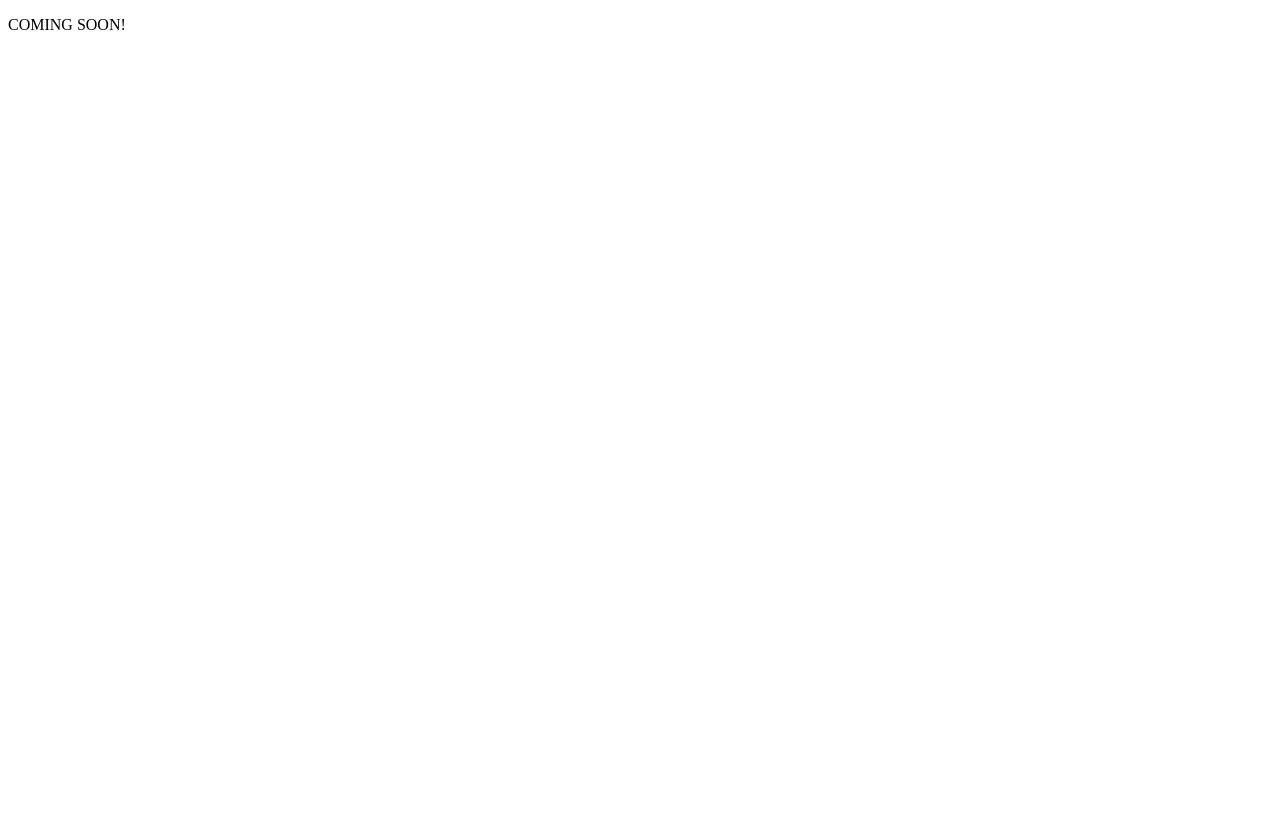
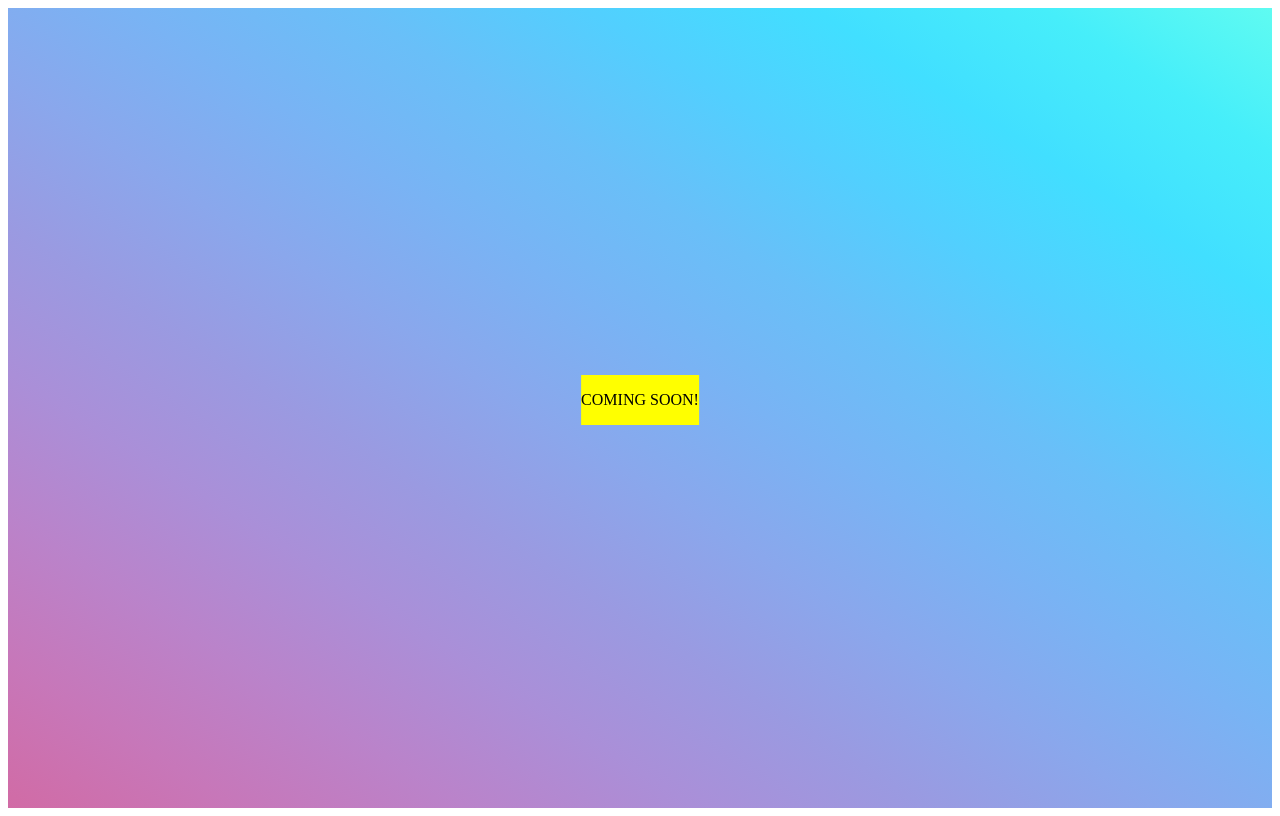
Before and after one commit to kuterima/kuterima.github.io, a plain HTML site: page index.html in a window 1280 px wide. Drawn offline with Linux system fonts and the light colour scheme.

Commit message:
Fixed Background

```diff
--- a/index.html
+++ b/index.html
@@ -5,10 +5,12 @@
     <meta http-equiv="X-UA-Compatible" content="IE=edge">
     <meta name="viewport" content="width=device-width, initial-scale=1.0">
     <title>kuterima: coming soon!</title>
-    <link rel="stylesheet" href="styles.css">
+    <link rel="stylesheet" href="style.css">
 </head>
 <body>
-    <div id="background"></div>
-    <p>COMING SOON!</p>
+    <div class="background"></div>
+    <div class="coming">
+        <p>COMING SOON!</p>
+    </div>
 </body>
 </html>
--- a/style.css
+++ b/style.css
@@ -1,5 +1,17 @@
-body {
+.background {
     background-image: linear-gradient(to right top, #d16ba5, #c777b9, #ba83ca, #aa8fd8, #9a9ae1, #8aa7ec, #79b3f4, #69bff8, #52cffe, #41dfff, #46eefa, #5ffbf1);
     margin: 0;
     padding: 0;
+    height: 100vh;
+    width: 100%;
 }
+
+.coming {
+    margin: 0;
+    background: yellow;
+    position: absolute;
+    top: 50%;
+    left: 50%;
+    margin-right: -50%;
+    transform: translate(-50%, -50%)
+}
```
